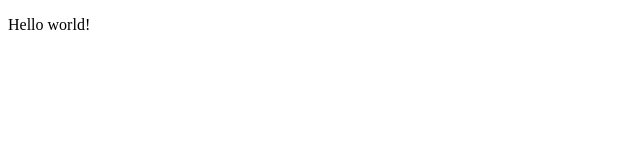
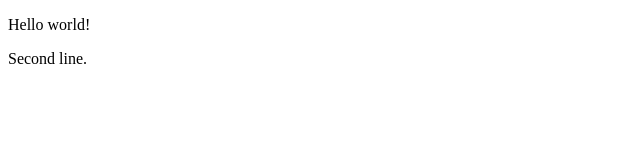
Before and after one commit to donin-a/first, a plain HTML site: page index.html in a window 1280 px wide. Shown: the full height of the page, 0-640 px from the left. Drawn offline with Linux system fonts and the light colour scheme.

Commit message:
Update index.html

```diff
--- a/index.html
+++ b/index.html
@@ -7,5 +7,6 @@
 </head>
 <body>
     <p>Hello world!</p>
+    <p>Second line.</p>
 </body>
 </html>
```
